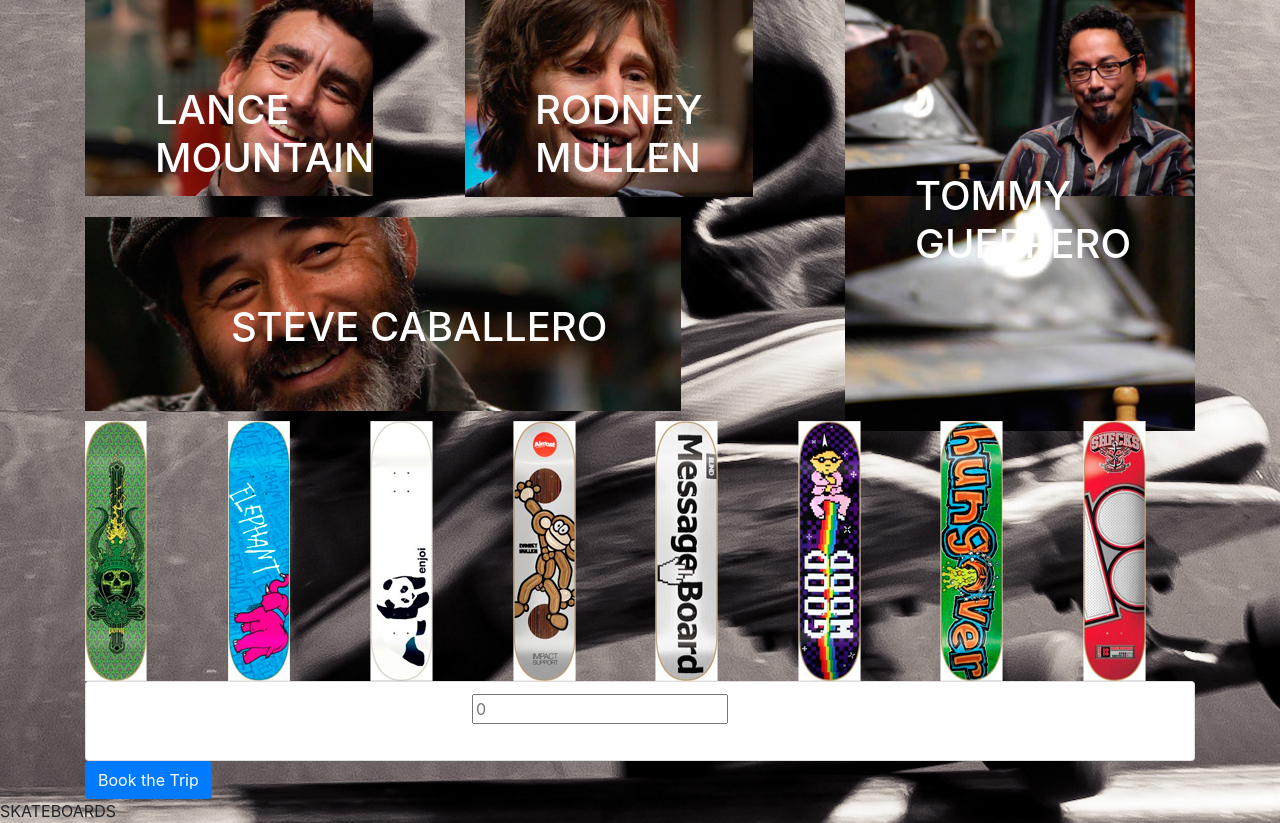
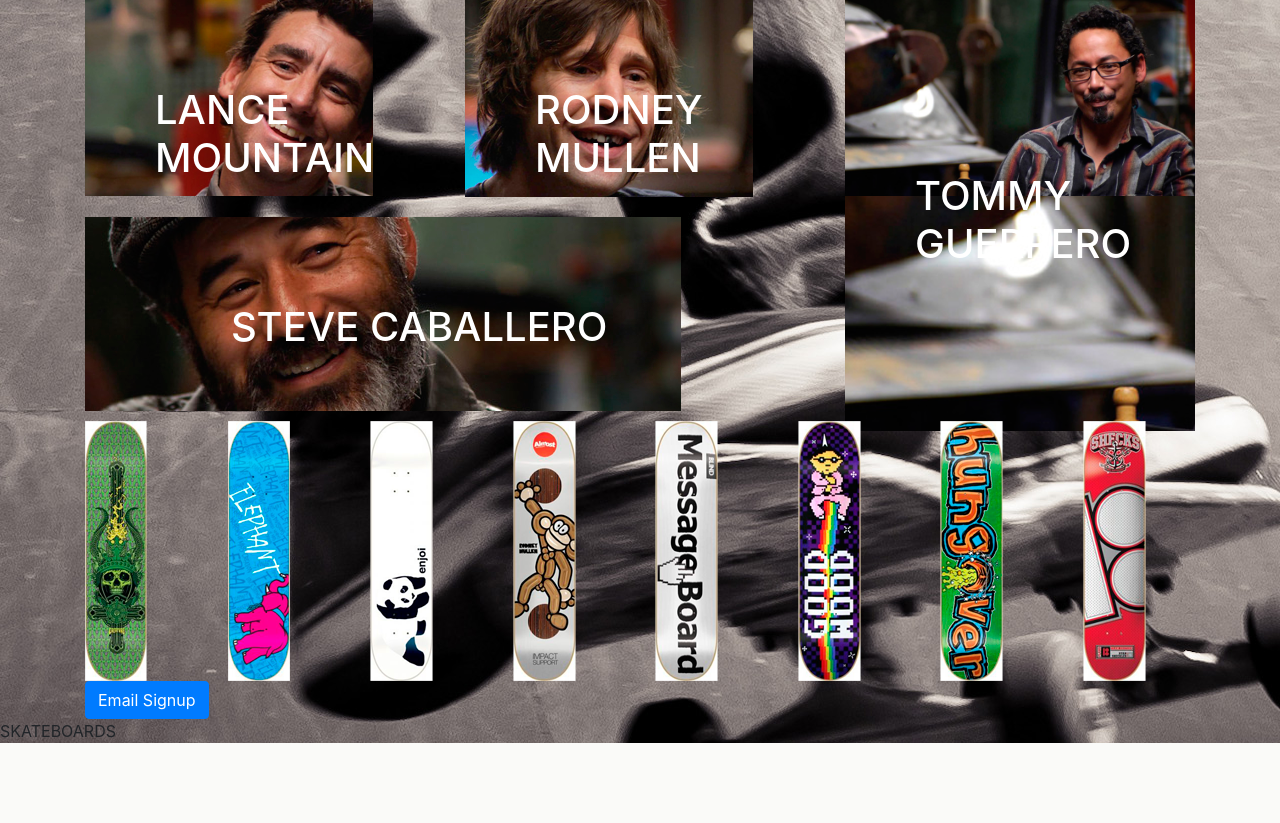
Before and after one commit to janeenscott/2.4-sk8, a Flask app: template templates/index.html in a window 1280 px wide. Shown: the part 1404-2227 px from the top of the page. After the commit the page ends 2147 px from the top, so only its background shows below. Run offline with Flask 2, Linux system fonts and the light colour scheme; the template is opened without the code that fills it: most values are stand-ins (such as "Sample title", 1, 10 or a date in 2020); some libraries are stand-ins or nearby versions.

Commit message:
fixed template issue

```diff
--- a/app.py
+++ b/app.py
@@ -7,17 +7,10 @@
 app = Flask(__name__)
 
 
-@app.route('/thank-you/', methods=['GET', 'POST'])
-# configured to accept POST requests, so we can access for data (name and email) as a dictionary
-def thank_you():
-    print(request.form[''])
-    return 'Thank you!'
+@app.route('/')
+def index():
 
-
-
-
-
-
+    return render_template('index.html')
 
 #********** from planets demo
 #need to switch planet api info info form
@@ -27,4 +20,10 @@
 #
 #     planets = data['results']
 #
-#     return render_template('index.html', planet_list=planets)
+# #     return render_template('index.html', planet_list=planets)
+
+@app.route('/thank-you/', methods=['GET', 'POST'])
+# configured to accept POST requests, so we can access for data (name and email) as a dictionary
+def thank_you():
+    print(request.form[''])
+    return 'Thank you!'
--- a/templates/index.html
+++ b/templates/index.html
@@ -157,28 +157,28 @@
 -->
 <!--From forms demo. Can't figure out how to translate to what I need-->
  <!-- Form tags have an action and method -->
-        <form action="/thank-you/" method="post">
-            <ul class="list-group">
-                <!-- Templates can have for loops to help us keep all our html in the html file -->
-                {% for planet in planet_list %}
-                    <li class="list-group-item">
-                        <div class="form-group row">
+        <!--<form action="/thank-you/" method="post">-->
+            <!--<ul class="list-group">-->
+                <!--&lt;!&ndash; Templates can have for loops to help us keep all our html in the html file &ndash;&gt;-->
+                <!--{% for planet in planet_list %}-->
+                    <!--<li class="list-group-item">-->
+                        <!--<div class="form-group row">-->
 
-                            <label for="{{ loop.index }}-tickets" class="col-sm-4 col-form-label">
-                                {{ planet.name }} :: {{ planet.climate }}
-                            </label>
+                            <!--<label for="{{ loop.index }}-tickets" class="col-sm-4 col-form-label">-->
+                                <!--{{ planet.name }} :: {{ planet.climate }}-->
+                            <!--</label>-->
 
-                            <div class="col-sm-8">
-                                <!-- Inputs have a name that is used as the dictionary key on our python server -->
-                                <input type="text" name="{{ loop.index }}-tickets" placeholder="0" />
-                            </div>
-                        </div>
-                    </li>
-                {% endfor %}
-            </ul>
+                            <!--<div class="col-sm-8">-->
+                                <!--&lt;!&ndash; Inputs have a name that is used as the dictionary key on our python server &ndash;&gt;-->
+                                <!--<input type="text" name="{{ loop.index }}-tickets" placeholder="0" />-->
+                            <!--</div>-->
+                        <!--</div>-->
+                    <!--</li>-->
+                <!--{% endfor %}-->
+            <!--</ul>-->
 
             <!-- a type of submit tells this button to submit the form when clicked -->
-            <button type="submit" class="btn btn-primary">Book the Trip</button>
+            <button type="submit" class="btn btn-primary">Email Signup</button>
         </form>
 
 
--- a/templates/thank_you.html
+++ b/templates/thank_you.html
@@ -0,0 +1 @@
+<h1>Thank you!</h1>
```
